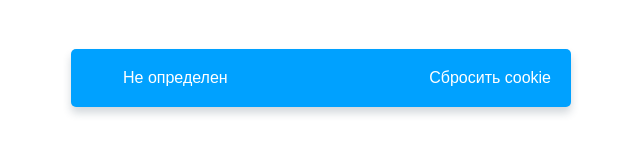
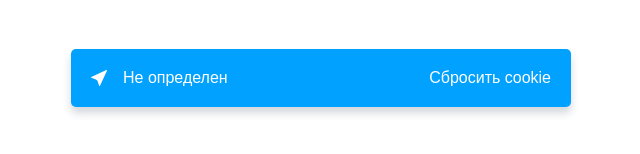
Before and after one commit to Vev102020/Geolocation, a plain HTML site: page index.html in a window 1280 px wide. Shown: the part 322-476 px from the top of the page, 319-959 px from the left. Drawn offline with Linux system fonts and the light colour scheme.

Commit message:
2 commit

```diff
--- a/assets/main.css
+++ b/assets/main.css
@@ -187,7 +187,7 @@ header {
 header .locator {
   display: block;
   margin-right: 16px;
-  -webkit-mask-image: url(./assets/icon/locator.svg);
+  -webkit-mask-image: url(../assets/icon/locator.svg);
   -webkit-mask-size: contain;
   background-color: #ffffff;
   -webkit-mask-position: center;
```
